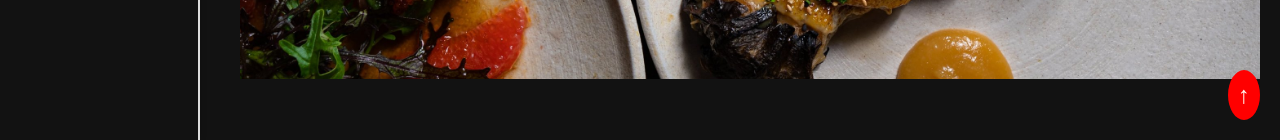
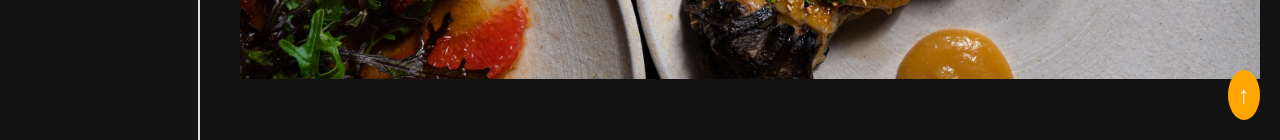
Before and after one commit to IsabelDacuma/ribediya-koi, a plain HTML site: page index.html in a window 1280 px wide. In both pictures the pointer is over the link "Back to Top". Shown: the part 660-800 px from the top of the page. Drawn offline with nearby package versions, Linux system fonts and the light colour scheme.

Commit message:
scroll color update

```diff
--- a/index.html
+++ b/index.html
@@ -291,7 +291,7 @@ ul li:hover {
     }
 
     .scroll-arrow:hover {
-      background-color: red;
+      background-color: orange;
     }
 
      /* Make sure the body has some space for the button */
```
Also changed, not shown: menu.html (+1 -1 lines).
